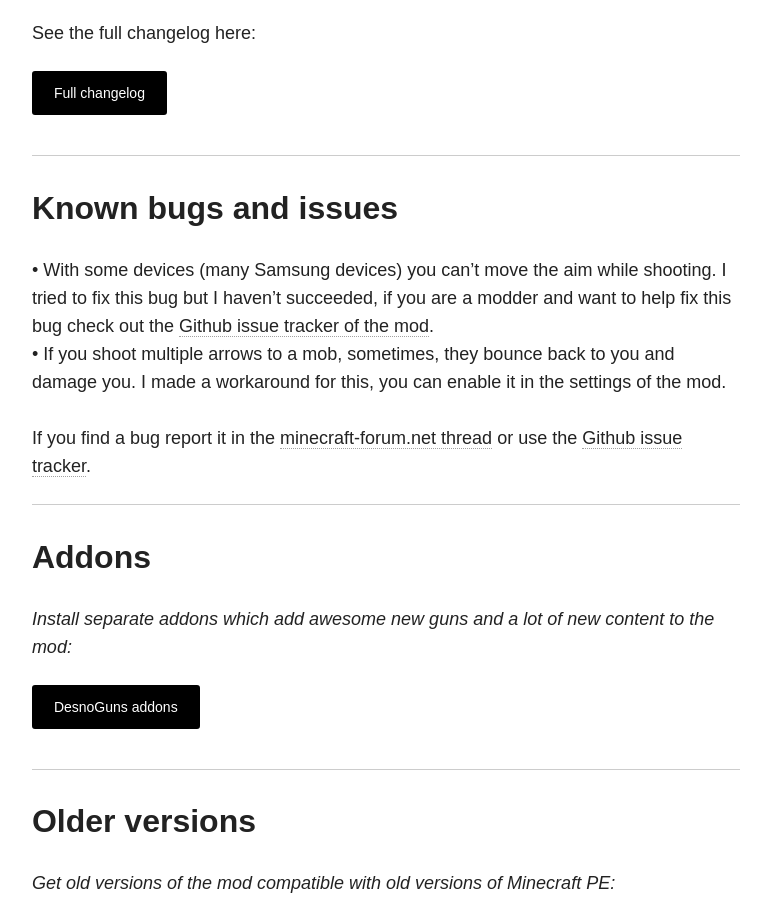
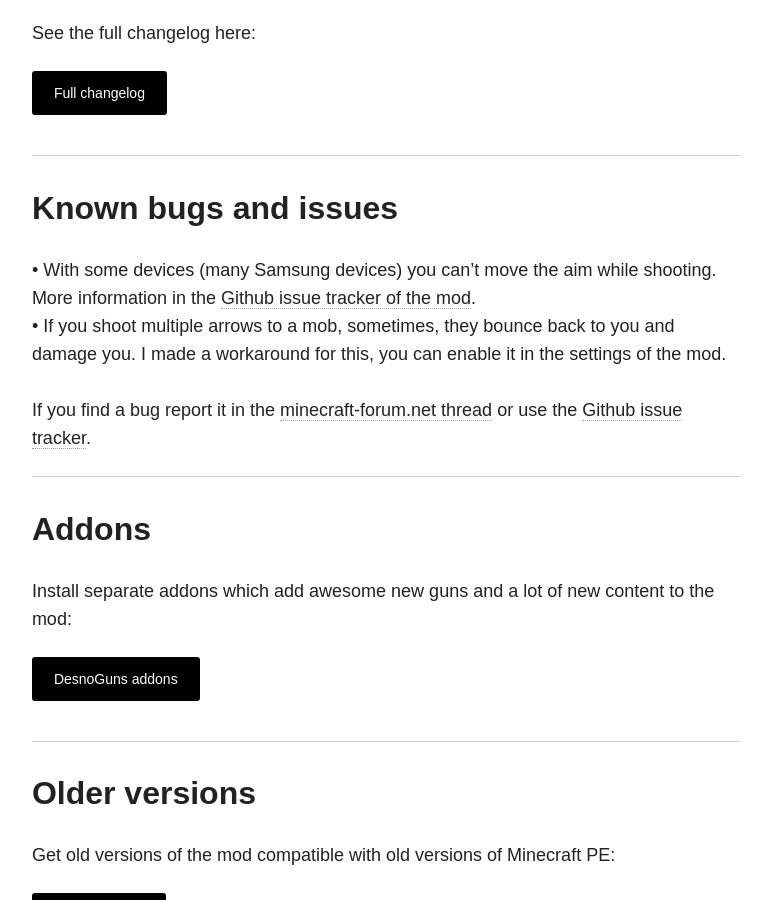
Before and after one commit to Desno365/Desno365.github.io, a Jekyll site: the page built from minecraft/desnoguns-mod/index.md, in a window 1280 px wide and 900 px high, scrolled down 14264 px. Shown: the whole window, without its empty margins (254-1025 px from the left). Built offline with Jekyll 4.4.1, drawn with Linux system fonts in a browser that asks for light colours; nearby versions of some CDN libraries; comment, search, counter and statistics services are not loaded.

Commit message:
Remove italic in description of links like older versions or addons

```diff
--- a/minecraft/desnoguns-mod/index.md
+++ b/minecraft/desnoguns-mod/index.md
@@ -212,7 +212,7 @@
 
 ## Known bugs and issues
 
-• With some devices (many Samsung devices) you can't move the aim while shooting. I tried to fix this bug but I haven't succeeded, if you are a modder and want to help fix this bug check out the [Github issue tracker of the mod](https://github.com/Desno365/DesnoGuns-Mod/issues).<br>
+• With some devices (many Samsung devices) you can't move the aim while shooting. More information in the [Github issue tracker of the mod](https://github.com/Desno365/DesnoGuns-Mod/issues).<br>
 • If you shoot multiple arrows to a mob, sometimes, they bounce back to you and damage you. I made a workaround for this, you can enable it in the settings of the mod.<br><br>
 If you find a bug report it in the [minecraft-forum.net thread][thread] or use the [Github issue tracker](https://github.com/Desno365/DesnoGuns-Mod).
 
@@ -220,7 +220,7 @@
 
 ## Addons
 
-<i>Install separate addons which add awesome new guns and a lot of new content to the mod:</i>
+Install separate addons which add awesome new guns and a lot of new content to the mod:
 
 <div markdown="0"><a href="{{ site.url }}/minecraft/desnoguns-mod/addons" class="btn">DesnoGuns addons</a></div>
 
@@ -228,7 +228,7 @@
 
 ## Older versions
 
-<i>Get old versions of the mod compatible with old versions of Minecraft PE:</i>
+Get old versions of the mod compatible with old versions of Minecraft PE:
 
 <div markdown="0"><a href="{{ site.url }}/minecraft/desnoguns-mod/older-versions" class="btn">Older versions</a></div>
 
```
Also changed, not shown: minecraft/desnoguns-mod/addons/index.md (+1 -1 lines), minecraft/jukebox-mod/index.md (+1 -1 lines), minecraft/portal2-mod/index.md (+1 -1 lines).
